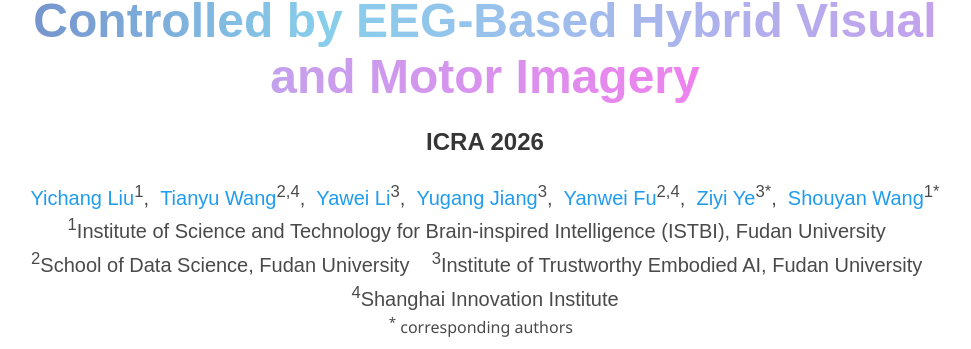
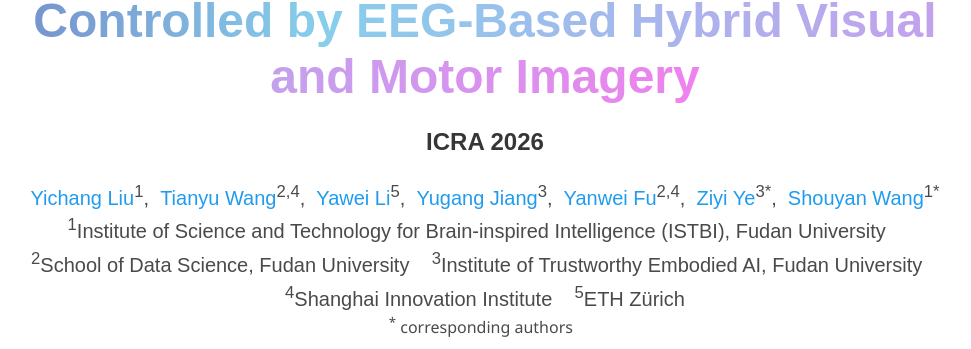
Before and after one commit to yichangliu1224/EEG-Graspbot, a plain HTML site: page index.html in a window 1280 px wide. Shown: the part 110-459 px from the top of the page, without its empty margins (155-1126 px from the left). Drawn offline with nearby package versions, Linux system fonts and the light colour scheme; some icons are missing; a web font is replaced by a local one.

Commit message:
Add files via upload

```diff
--- a/index.html
+++ b/index.html
@@ -77,7 +77,7 @@
               <a href="https://star-uu-wang.github.io/" target="_blank" rel="noopener">Tianyu Wang</a><sup>2,4</sup>,&nbsp;
             </span>
             <span class="author-block">
-              <a href="#" onclick="return false;">Yawei Li</a><sup>3</sup>,&nbsp;
+              <a href="#" onclick="return false;">Yawei Li</a><sup>5</sup>,&nbsp;
             </span>
             <span class="author-block">
               <a href="#" onclick="return false;">Yugang Jiang</a><sup>3</sup>,&nbsp;
@@ -98,7 +98,9 @@
             <span class="author-block"><sup>1</sup>Institute of Science and Technology for Brain-inspired Intelligence (ISTBI), Fudan University&nbsp; &nbsp;</span>
             <span class="author-block"><sup>2</sup>School of Data Science, Fudan University&nbsp; &nbsp;</span>
             <span class="author-block"><sup>3</sup>Institute of Trustworthy Embodied AI, Fudan University&nbsp; &nbsp;</span>
-            <span class="author-block"><sup>4</sup>Shanghai Innovation Institute</span>
+            <span class="author-block"><sup>4</sup>Shanghai Innovation Institute&nbsp; &nbsp;</span>
+            <span class="author-block"><sup>5</sup>ETH Zürich</span>
+
 
           </div>
 
```
